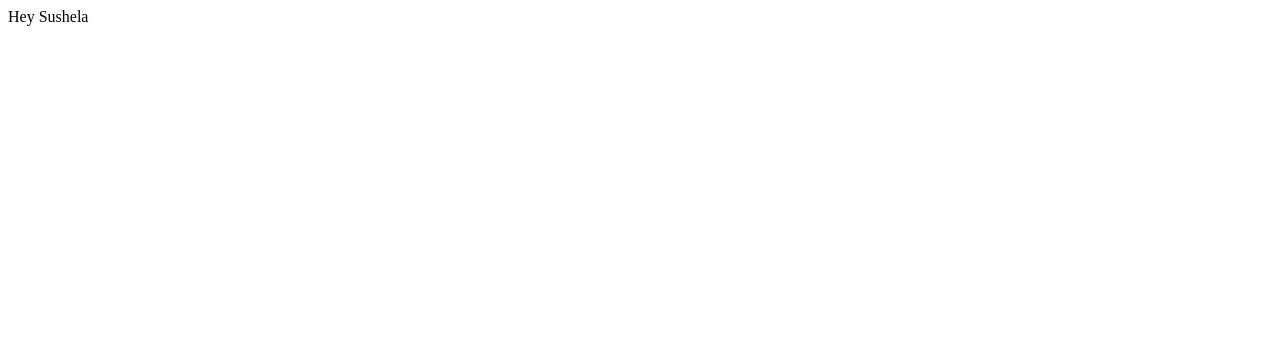
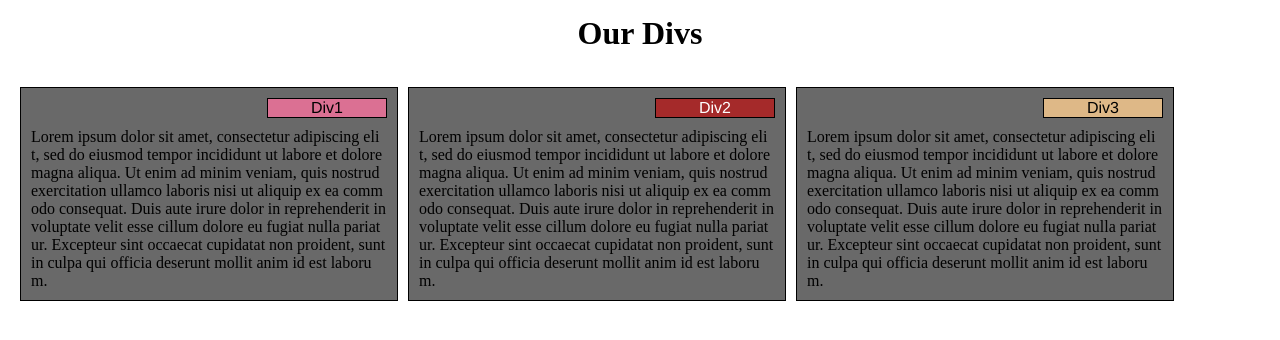
Before and after one commit to theonlycastiel291101/theonlycastiel291101.github.io, a plain HTML site: page index.html in a window 1280 px wide. Drawn offline with Linux system fonts and the light colour scheme.

Commit message:
Update index.html

```diff
--- a/index.html
+++ b/index.html
@@ -1,5 +1,41 @@
 <html>
+    <head>
+        <title>Coursera Assignment</title>
+        <link rel="stylesheet" href="css/style.css">
+    </head>
     <body>
-        <p>Hey Sushela</p>
+        <h1>Our Divs</h1>
+        <div class="row">
+            <div class="col-lg-4 col-md-6 col-s-12">
+                <p>
+                    <span id = span1>Div1</span>
+                </p>
+                Lorem ipsum dolor sit amet, consectetur adipiscing elit,
+                sed do eiusmod tempor incididunt ut labore et dolore magna aliqua.
+                Ut enim ad minim veniam, quis nostrud exercitation ullamco laboris nisi ut aliquip ex ea commodo consequat.
+                Duis aute irure dolor in reprehenderit in voluptate velit esse cillum dolore eu fugiat nulla pariatur.
+                Excepteur sint occaecat cupidatat non proident, sunt in culpa qui officia deserunt mollit anim id est laborum.
+            </div>
+            <div class="col-lg-4 col-md-6 col-s-12">
+                <p>
+                    <span id = span2>Div2</span>
+                </p>
+                Lorem ipsum dolor sit amet, consectetur adipiscing elit,
+                sed do eiusmod tempor incididunt ut labore et dolore magna aliqua.
+                Ut enim ad minim veniam, quis nostrud exercitation ullamco laboris nisi ut aliquip ex ea commodo consequat.
+                Duis aute irure dolor in reprehenderit in voluptate velit esse cillum dolore eu fugiat nulla pariatur.
+                Excepteur sint occaecat cupidatat non proident, sunt in culpa qui officia deserunt mollit anim id est laborum.
+            </div>
+            <div class="col-lg-4 col-md-12 col-s-12">
+                <p>
+                    <span id = span3 >Div3</span>
+                </p>
+                Lorem ipsum dolor sit amet, consectetur adipiscing elit,
+                sed do eiusmod tempor incididunt ut labore et dolore magna aliqua.
+                Ut enim ad minim veniam, quis nostrud exercitation ullamco laboris nisi ut aliquip ex ea commodo consequat.
+                Duis aute irure dolor in reprehenderit in voluptate velit esse cillum dolore eu fugiat nulla pariatur.
+                Excepteur sint occaecat cupidatat non proident, sunt in culpa qui officia deserunt mollit anim id est laborum.
+            </div>
+        </div>
     </body>
 </html>
```
